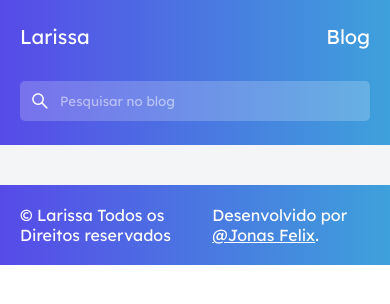
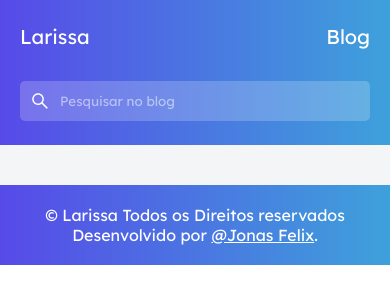
Before and after one commit to Jonas-petty/Larissa_Blog, a React (Vite) app: page / in a window 390 px wide. Shown: the top 304 px of the page. Built offline with nearby package versions, Linux system fonts and the light colour scheme; no server answers; the database is empty.

Commit message:
fixing the mobile view of the footer

```diff
--- a/src/Footer.jsx
+++ b/src/Footer.jsx
@@ -9,6 +9,10 @@ const FooterStyle = styled.footer`
     display: flex;
     align-items: center;
     justify-content: space-between;
+
+    @media (max-width: 700px) {
+        flex-direction: column;
+    }
 
     a {
         color: #FFF;
```
